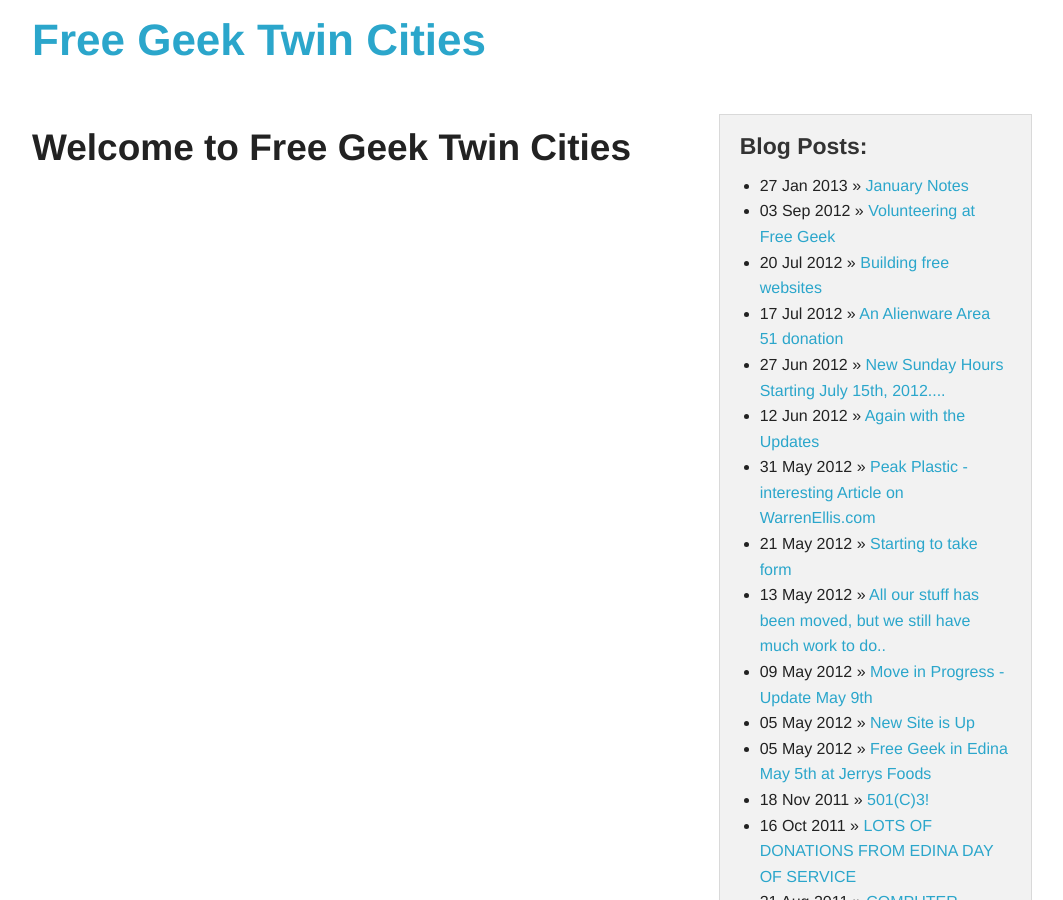
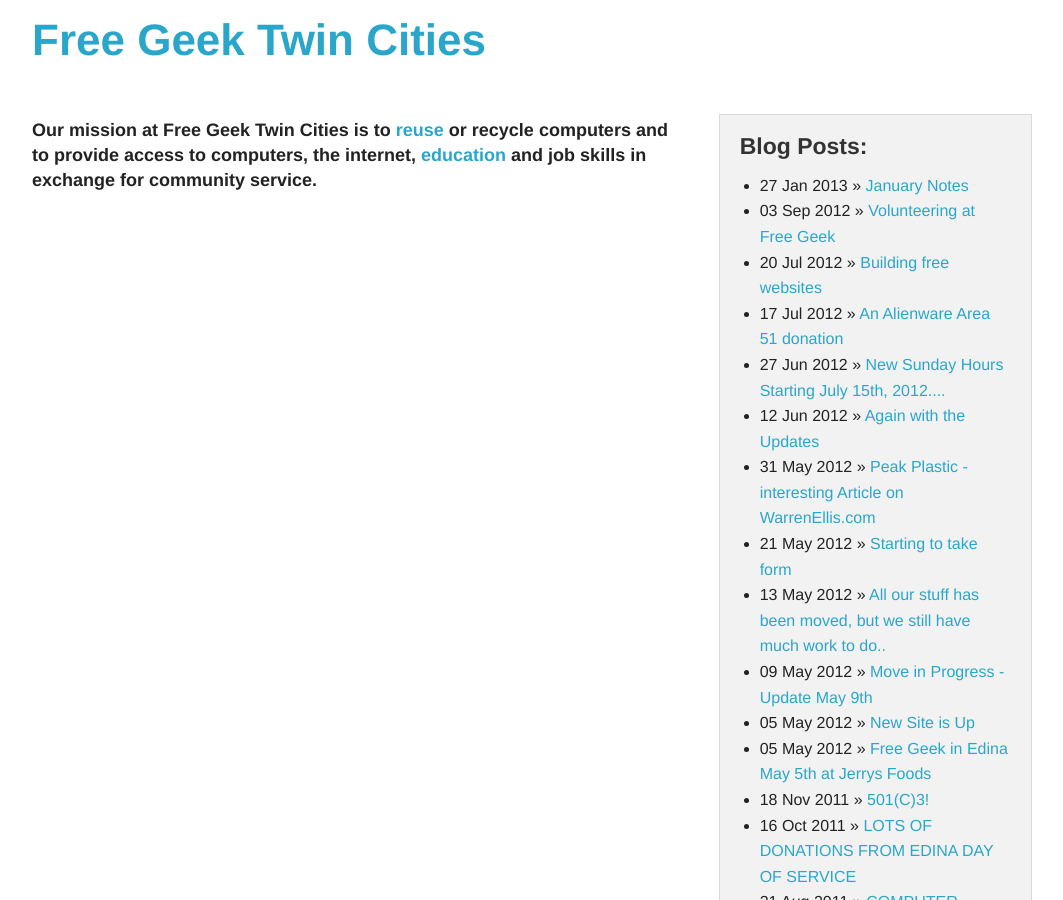
Before and after one commit to bdunnette/freegeektwincities.github.io, a Jekyll site: the page built from index.html, in a window 1280 px wide and 900 px high. Shown: the whole window, without its empty margins (108-1171 px from the left). Built offline with Jekyll 4.4.1, drawn with Linux system fonts in a browser that asks for light colours.

```diff
--- a/index.html
+++ b/index.html
@@ -8,7 +8,7 @@
   <div class="row"><h1>{{ site.title }}</h1></div>
   <div class="row">
 	<div class="large-8 columns">
-		<h2>Welcome to Free Geek Twin Cities</h2>
+		<h5>Our mission at Free Geek Twin Cities is to <a href="{{ site.url }}/reuse">reuse</a> or recycle computers and to provide access to computers, the internet, <a href="{{ site.url }}/education">education</a> and job skills in exchange for community service.</h5>
 	</div>
 	<div class="small-4 columns">
 	  <div class="panel">
```
